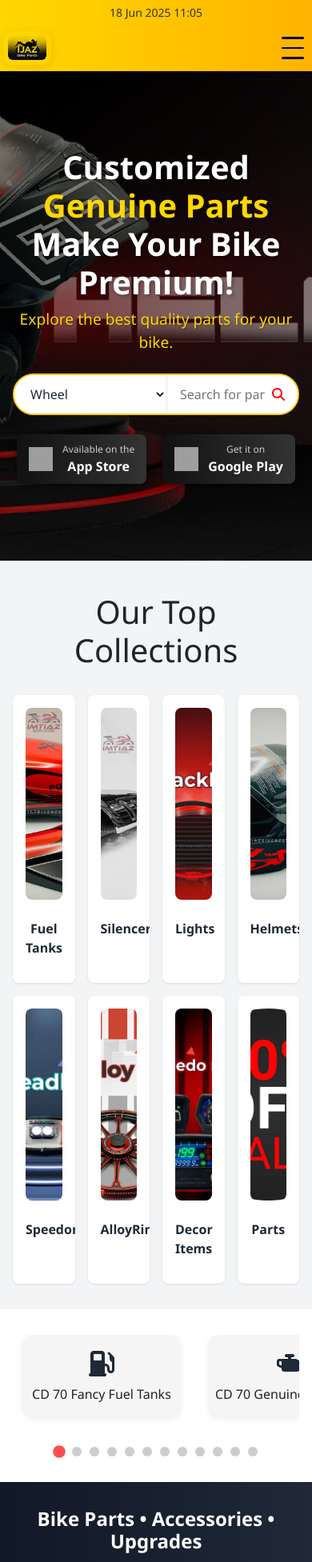
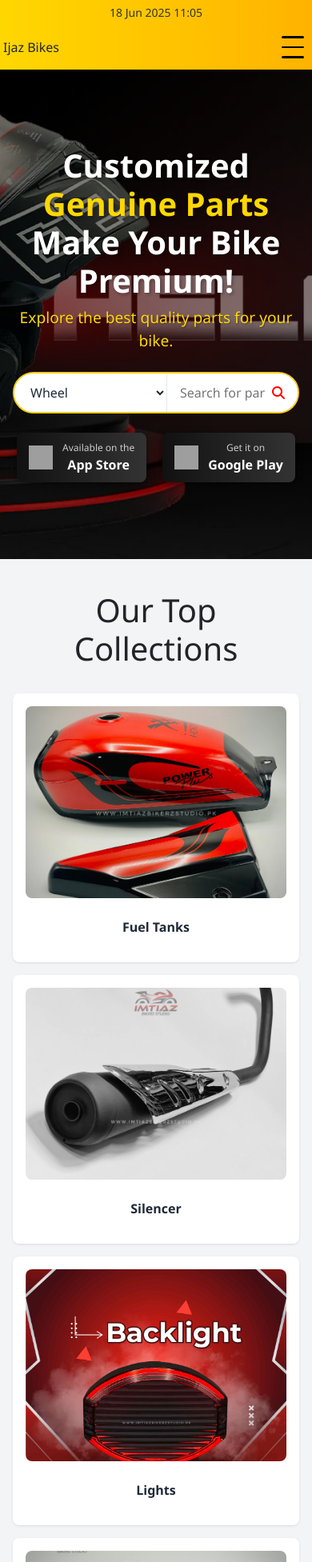
Before and after one commit to murtazaalmas/Dubai, an Angular app: page / in a window 390 px wide. Shown: the top 1953 px of the page at 80% size. Built offline with nearby package versions, Linux system fonts and the light colour scheme; grey boxes are pictures that could not be loaded.

Commit message:
responsive home

```diff
--- a/src/app/components/home/home.component.scss
+++ b/src/app/components/home/home.component.scss
@@ -168,6 +168,24 @@
         }
       }
     }
+
+    @media (max-width: 900px) {
+      .categories-grid {
+        grid-template-columns: repeat(2, 1fr);
+      }
+      .category-card .category-image {
+        height: 160px;
+        max-width: 100%;
+      }
+    }
+    @media (max-width: 600px) {
+      .categories-grid {
+        grid-template-columns: 1fr;
+      }
+      .category-card .category-image {
+        height: 120px;
+      }
+    }
   }
 
   // Recent Businesses Section
@@ -307,6 +325,16 @@
             }
           }
         }
+      }
+    }
+    @media (max-width: 900px) {
+      .categories-grid {
+        grid-template-columns: repeat(2, 1fr);
+      }
+    }
+    @media (max-width: 600px) {
+      .categories-grid {
+        grid-template-columns: 1fr;
       }
     }
   }
@@ -706,4 +734,33 @@
       }
     }
   }
+
+  @media (max-width: 900px) {
+    .feature-content {
+      flex-direction: column;
+      gap: 2rem;
+      align-items: stretch;
+      text-align: center;
+    }
+    .feature-image img {
+      height: 320px;
+    }
+  }
+  @media (max-width: 600px) {
+    .feature-content {
+      gap: 1.2rem;
+    }
+    .feature-image img {
+      height: 180px;
+    }
+    .feature-details h2 {
+      font-size: 1.2rem;
+    }
+    .feature-details .description {
+      font-size: 1rem;
+    }
+    .feature-details .features-list li {
+      font-size: 1rem;
+    }
+  }
 }
--- a/src/app/components/navbar/navbar.component.html
+++ b/src/app/components/navbar/navbar.component.html
@@ -34,7 +34,8 @@
 <header class="main-nav">
   <!-- Logo -->
   <div class="logo-container">
-    <img src="/assets/images/logo.png" alt="Ijaz Bikes" class="navLogo">
+    <!-- <img src="/assets/images/logo.png" alt="Ijaz Bikes" class="navLogo"> -->
+    Ijaz Bikes
   </div>
 
   <!-- Hamburger for mobile -->
```
